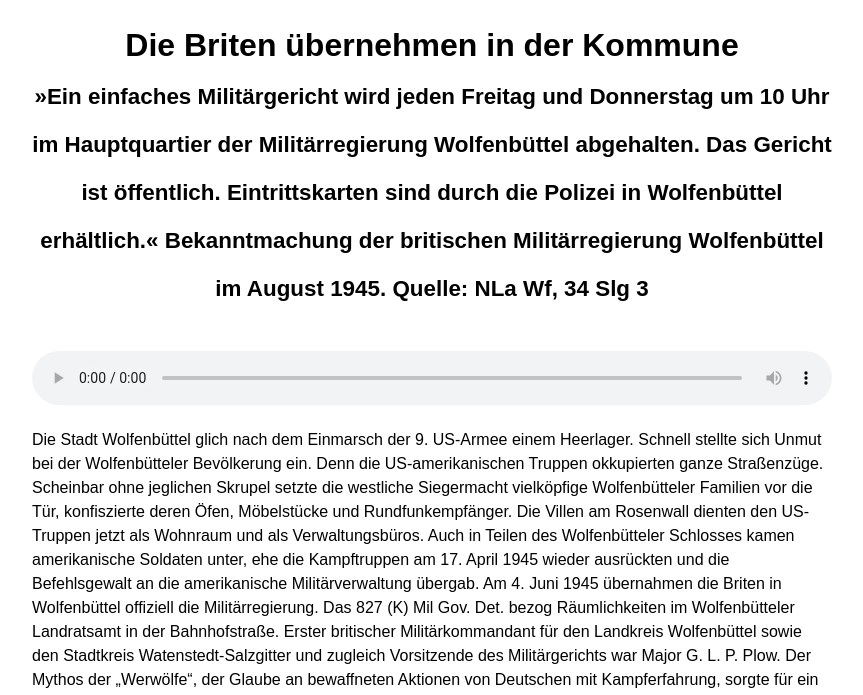
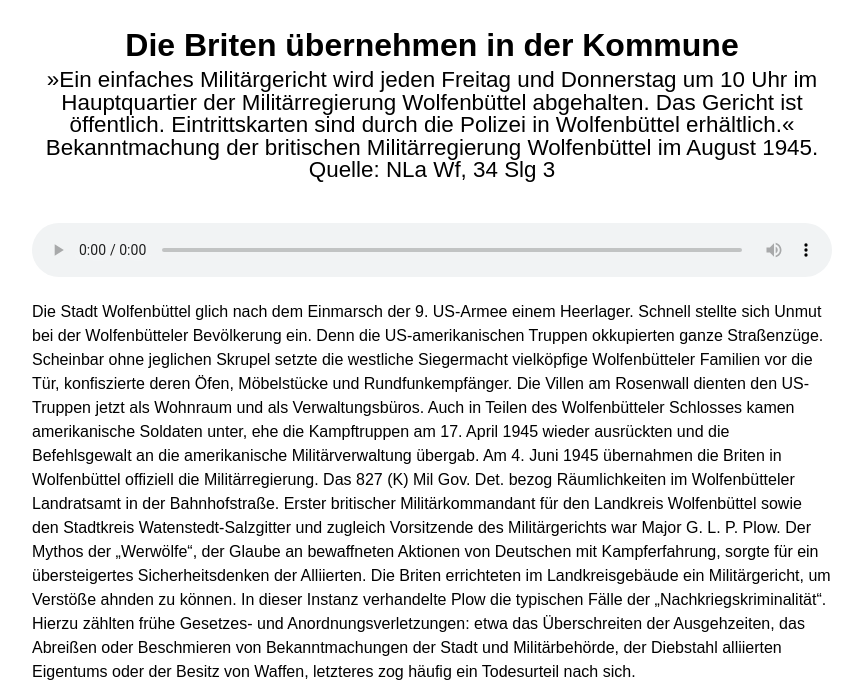
Before and after one commit to AusstellungMW/Tafel5DE, a plain HTML site: page index.html in a window 1280 px wide. Shown: the top 695 px of the page, without its empty margins (208-1071 px from the left). Drawn offline with Linux system fonts and the light colour scheme.

Commit message:
Update index.html

```diff
--- a/index.html
+++ b/index.html
@@ -119,14 +119,13 @@
 
         <h1>
   Die Briten übernehmen in der Kommune <br>
-  <span style="font-size: 0.7em; font-weight: bold;">
-    »Ein einfaches Militärgericht wird jeden Freitag und Donnerstag um 10 Uhr im Hauptquartier der Militärregierung Wolfenbüttel abgehalten. Das Gericht ist öffentlich. Eintrittskarten sind durch die Polizei in Wolfenbüttel erhältlich.«
-
-Bekanntmachung der britischen Militärregierung Wolfenbüttel im August 1945.
-Quelle: NLa Wf, 34 Slg 3
-
+  <span style="font-size: 0.7em; font-weight: normal; line-height: 1; display: block;">
+    »Ein einfaches Militärgericht wird jeden Freitag und Donnerstag um 10 Uhr im Hauptquartier der Militärregierung Wolfenbüttel abgehalten. Das Gericht ist öffentlich. Eintrittskarten sind durch die Polizei in Wolfenbüttel erhältlich.«<br>
+    Bekanntmachung der britischen Militärregierung Wolfenbüttel im August 1945.<br>
+    Quelle: NLa Wf, 34 Slg 3
   </span>
 </h1>
+
 
 
 
```
